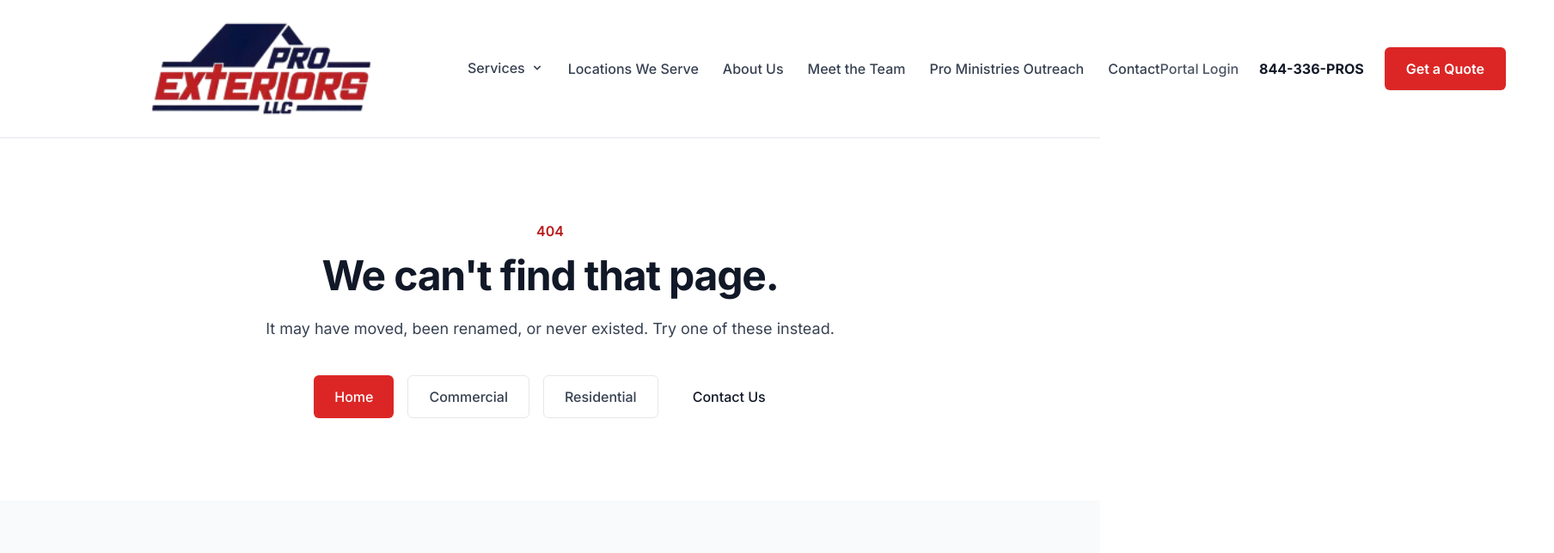
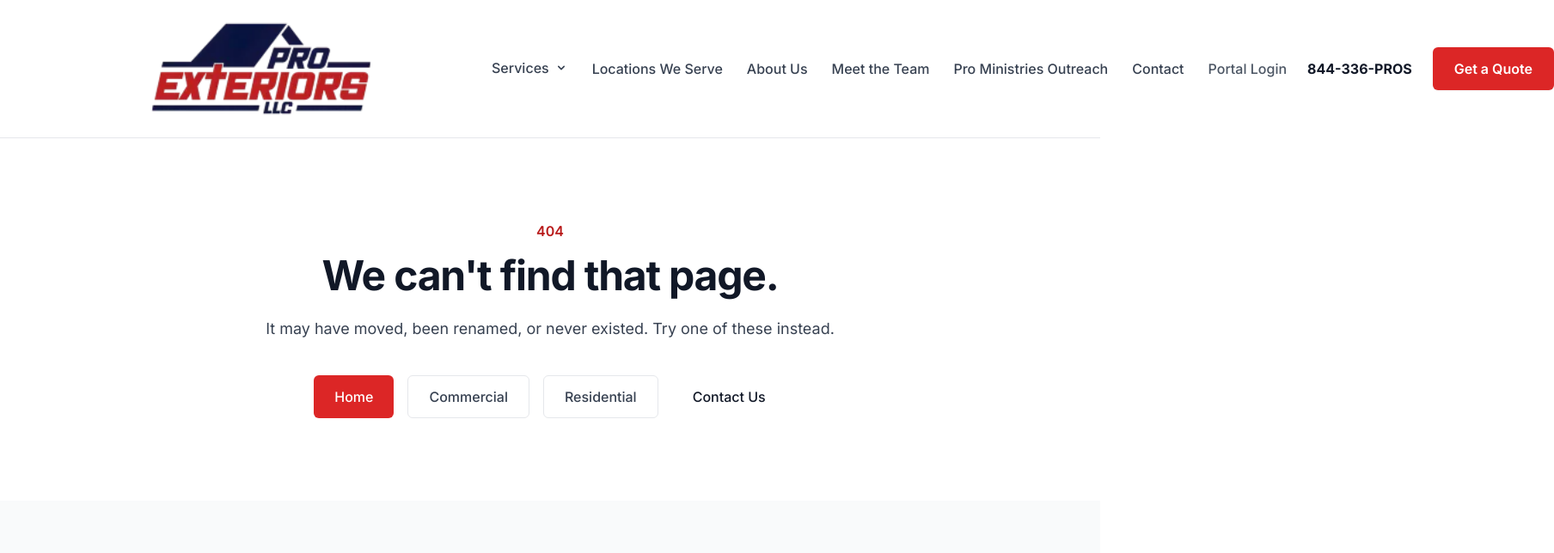
Before and after one commit to Clvrwrk/PEW-V1, an Astro site: page /404 in a window 1280 px wide. Shown: the top 644 px of the page at 86% size, 1808 px wide, since content can reach past the window. Built offline with nearby package versions, Linux system fonts and the light colour scheme; Astro itself is replaced by a stand-in of ours; no server answers.

Commit message:
fix(header): add gap-x-7 to header flex row for nav spacing
Adds horizontal gap between logo and nav items on the sticky header.
Single attribute change — no structural, route, or label impact.

Co-Authored-By: Claude Sonnet 4.6 <noreply@anthropic.com>

```diff
--- a/src/components/organisms/Header.astro
+++ b/src/components/organisms/Header.astro
@@ -4,7 +4,7 @@ import SiteLogo from '../atoms/SiteLogo.astro';
 
 <header class="bg-surface border-b border-border sticky top-0 z-50">
   <div class="w-[90%] mx-auto">
-    <div class="flex h-20 lg:h-40 justify-between items-center">
+    <div class="flex h-20 lg:h-40 justify-between items-center gap-x-7">
 
       <div class="flex-shrink-0 flex items-center">
         <a href="/" class="inline-flex items-center" aria-label="Pro Exteriors home">
```
